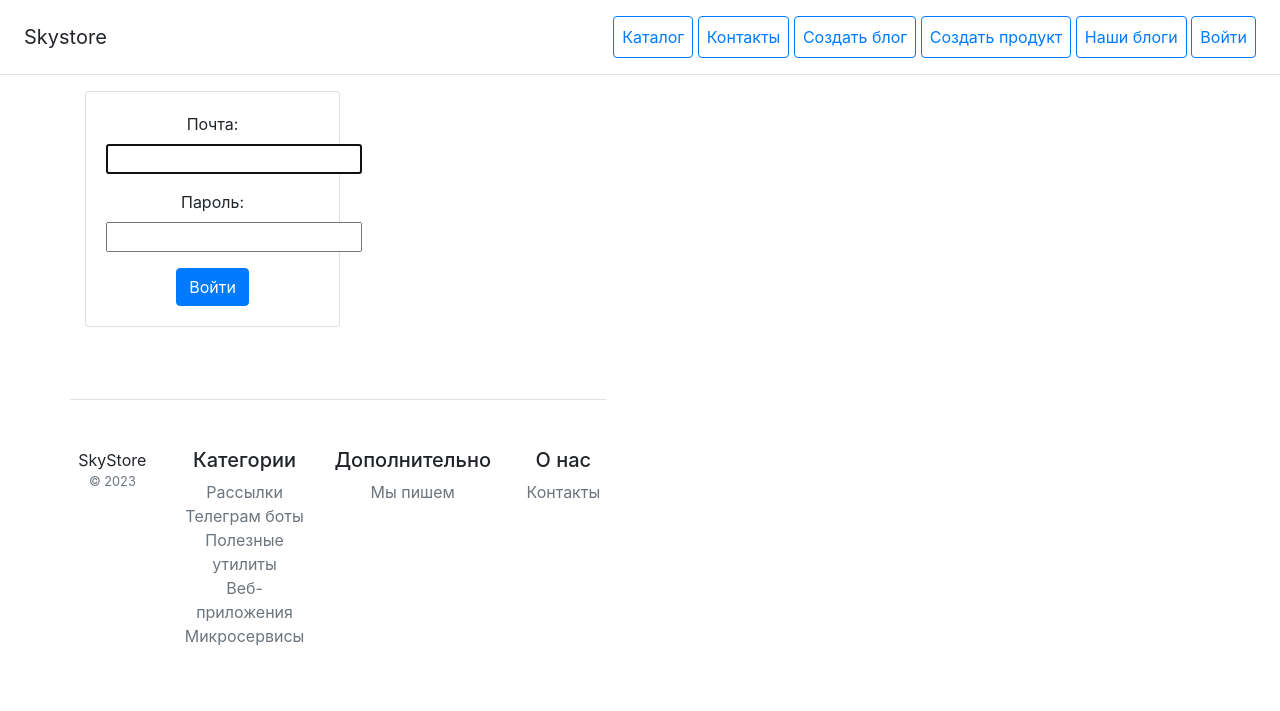
After one commit to RenatUrazbakhtin/Skystore, a Django app: page /users/ in a window 1280 px wide. The commit adds this page. Shown: the top 711 px of the page. Run offline with Django 4.2, Linux system fonts and the light colour scheme; some libraries are stand-ins or nearby versions.

Commit message:
add auth for user

```diff
--- a/catalog/templates/catalog/includes/inc_catalog_menu.html
+++ b/catalog/templates/catalog/includes/inc_catalog_menu.html
@@ -6,5 +6,10 @@
         <a class="p-2 btn btn-outline-primary" href="{% url 'create' %}">Создать блог</a>
         <a class="p-2 btn btn-outline-primary" href="{% url 'create_product' %}">Создать продукт</a>
         <a class="p-2 btn btn-outline-primary" href="{% url 'list' %}">Наши блоги</a>
+        {% if user.is_authenticated %}
+        <a class="p-2 btn btn-outline-primary" href="{% url 'users:logout' %}">Выйти</a>
+        {% else %}
+        <a class="p-2 btn btn-outline-primary" href="{% url 'users:login' %}">Войти</a>
+        {% endif %}
     </nav>
 </div>
--- a/config/settings.py
+++ b/config/settings.py
@@ -134,3 +134,5 @@ MEDIA_URL = '/media/'
 MEDIA_ROOT = BASE_DIR / 'media'
 
 AUTH_USER_MODEL = 'users.User'
+LOGIN_REDIRECT_URL = '/'
+LOGOUT_REDIRECT_URL = '/'
--- /dev/null
+++ b/users/templates/users/login.html
@@ -0,0 +1,20 @@
+{% extends 'catalog/base.html' %}
+{% load my_tag %}
+
+{% block content %}
+<div class="container">
+    <div class="row text-center">
+        <div class="col-3">
+            <div class="card mb-4 box-shadow">
+                <div class="card-body">
+                    <form method="post">
+                        {% csrf_token %}
+                        {{form.as_p}}
+                        <button type="submit" class="btn btn-primary">Войти</button>
+                    </form>
+                </div>
+            </div>
+        </div>
+    </div>
+</div>
+{% endblock %}
--- /dev/null
+++ b/users/urls.py
@@ -0,0 +1,11 @@
+from django.contrib.auth.views import LoginView, LogoutView
+from django.urls import path
+
+from users.apps import UsersConfig
+
+app_name = UsersConfig.name
+
+urlpatterns = [
+    path('', LoginView.as_view(template_name='users/login.html'), name='login'),
+    path('logout/', LogoutView.as_view(), name='logout'),
+]
```
